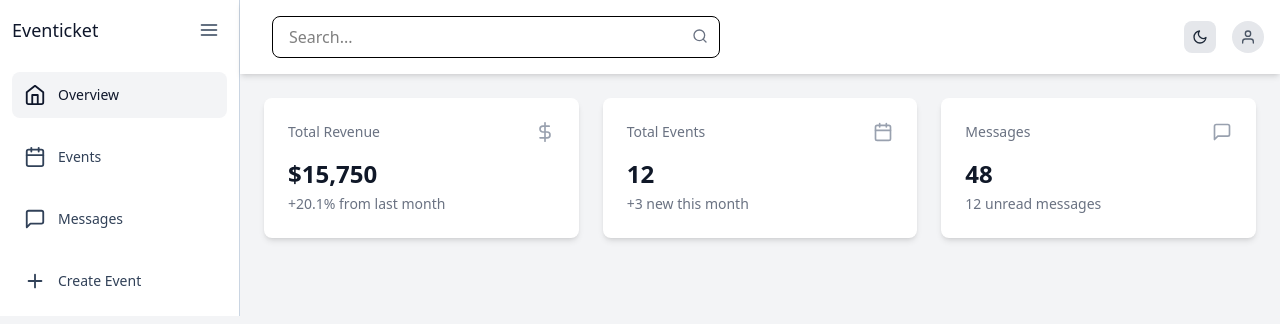
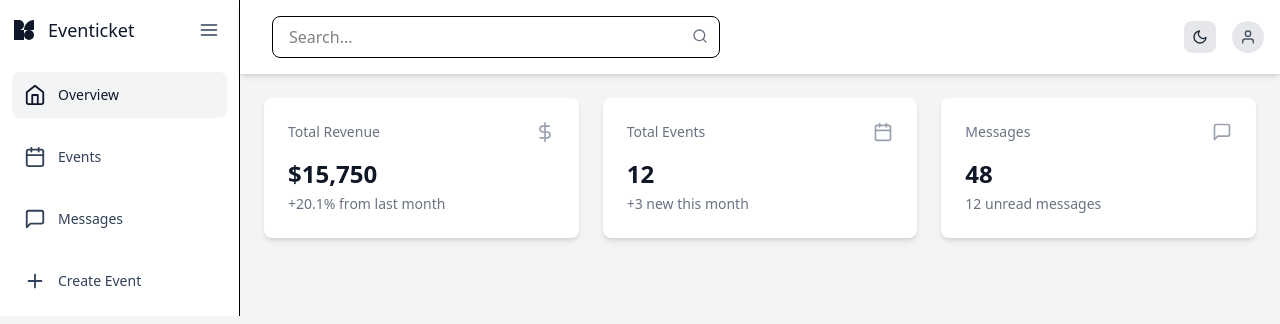
Before and after one commit to Cody-nas/Evently-Dashboard, a React (Vite) app: page / in a window 1280 px wide. Shown: the top 324 px of the page. Built offline with nearby package versions, Linux system fonts and the light colour scheme.

Commit message:
update Sidebar component to use logo assets from relative paths and adjust logo size

```diff
--- a/src/Components/Sidebar.jsx
+++ b/src/Components/Sidebar.jsx
@@ -2,8 +2,8 @@ import { forwardRef } from "react";
 import { NavLink } from "react-router-dom";
 import { FiHome, FiCalendar, FiMessageSquare, FiPlus, FiMenu, FiX } from "react-icons/fi";
 import PropTypes from "prop-types";
-// import logoLight from "@/assets/logo-light.svg";
-// import logoDark from "@/assets/logo-dark.svg";
+import logoLight from "../assets/logo-light.svg";
+import logoDark from "../assets/logo-dark.svg";
 import { cn } from "../utils/cn";
 
 const navItems = [
@@ -18,15 +18,15 @@ const Sidebar = forwardRef(({ isSidebarCollapsed, isMobileSidebarOpen, toggleSid
     <aside
       ref={ref}
       className={cn(
-        "fixed z-[100] sm:static sm:z-auto flex h-full w-[240px] flex-col overflow-x-hidden border-r border-slate-300 bg-white dark:border-slate-700 dark:bg-slate-900 transition-all duration-300 ease-in-out",
+        "fixed z-[100] sm:static sm:z-auto flex h-full w-[240px] flex-col overflow-x-hidden border-r  bg-white dark:border-slate-700 dark:bg-gray-800 transition-all duration-300 ease-in-out",
         isSidebarCollapsed ? "md:w-[70px] md:items-center" : "md:w-[240px]",
         isMobileSidebarOpen ? "max-md:left-0" : "max-md:-left-full"
       )}
     >
       <div className="flex items-center justify-between p-3">
         <div className="flex items-center gap-x-3 min-w-0">
-          {/* <img src={logoLight} alt="Logo" className="h-8 w-8 flex-shrink-0 dark:hidden" />
-          <img src={logoDark} alt="Logo" className="h-8 w-8 flex-shrink-0 hidden dark:block" /> */}
+          <img src={logoLight} alt="Logo" className="h-6 w-6 flex-shrink-0 dark:hidden" />
+          <img src={logoDark} alt="Logo" className="h-6 w-6 flex-shrink-0 hidden dark:block" />
           {!isSidebarCollapsed && (
             <p className="text-lg font-medium text-slate-900 dark:text-slate-50 truncate">Eventicket</p>
           )}
```
